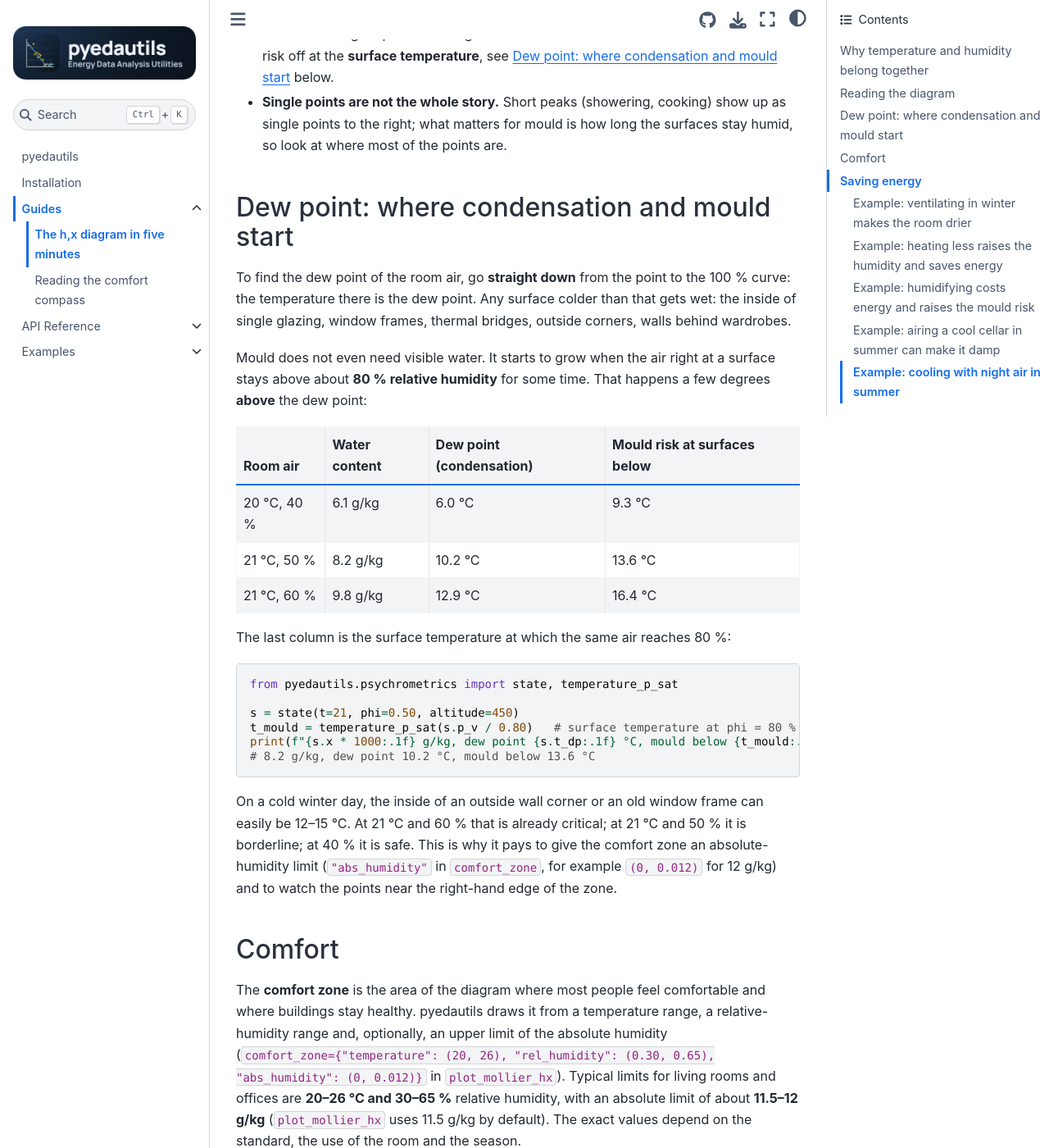
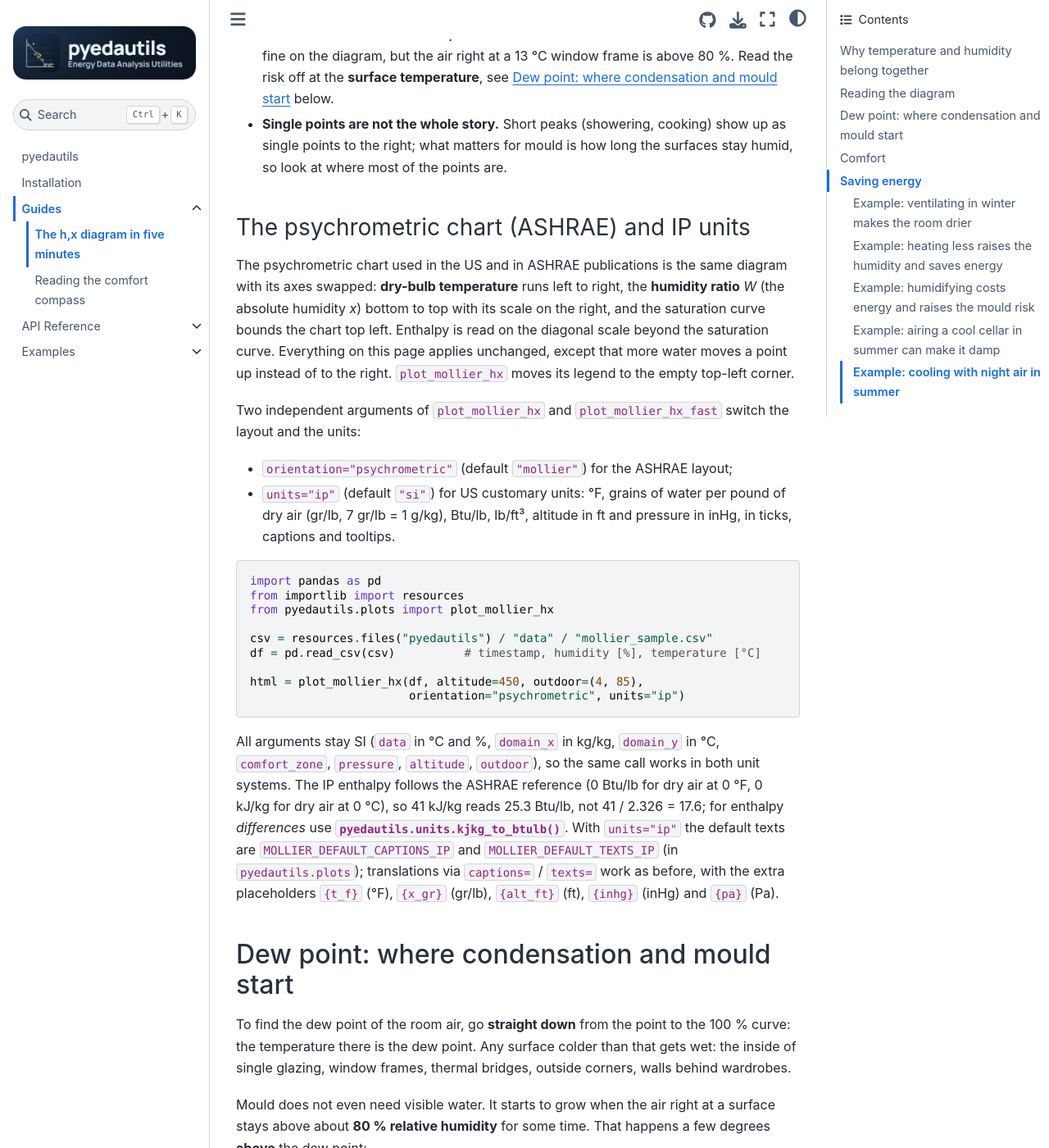
Before and after one commit to retomarek/pyedautils, a Jupyter Book: the page built from docs/guides/mollier_hx.md, in a window 1280 px wide and 1400 px high, scrolled down 2529 px. Shown: the whole window at 82% size. Built offline with Jupyter Book 1.0.4 settings and Sphinx 7.4.7 and the Sphinx Book theme 1.1.4, drawn with Linux system fonts in a browser that asks for light colours; some of the changed text lies outside the part shown.

Commit message:
Docs: psychrometric chart (ASHRAE) and IP units in the h,x guide
New section on orientation="psychrometric" and units="ip" with an example
call, the SI inputs, the ASHRAE enthalpy reference and the IP defaults /
placeholders.

Co-Authored-By: Claude Opus 5.5 <noreply@anthropic.com>

````diff
--- a/docs/guides/mollier_hx.md
+++ b/docs/guides/mollier_hx.md
@@ -2,7 +2,8 @@
 
 The [Mollier h,x diagram](https://en.wikipedia.org/wiki/Psychrometrics#Mollier_diagram)
 is the map engineers use for moist air. In English-speaking countries the same
-physics is usually drawn as the psychrometric chart, rotated and mirrored.
+physics is usually drawn as the psychrometric chart, rotated and mirrored
+(pyedautils draws that too, see {ref}`hx-psychrometric-chart`).
 pyedautils draws it with {func}`~pyedautils.plots.comfort.plot_mollier_hx` (and the
 lighter {func}`~pyedautils.plots.comfort.plot_mollier_hx_fast`); the numbers behind it
 come from the {doc}`psychrometric functions <../api/psychrometrics>` in
@@ -109,6 +110,50 @@ print(f"x = {s.x * 1000:.1f} g/kg, dew point = {s.t_dp:.1f} °C")
 - **Single points are not the whole story.** Short peaks (showering, cooking)
   show up as single points to the right; what matters for mould is how long
   the surfaces stay humid, so look at where most of the points are.
+
+(hx-psychrometric-chart)=
+### The psychrometric chart (ASHRAE) and IP units
+
+The psychrometric chart used in the US and in ASHRAE publications is the same
+diagram with its axes swapped: **dry-bulb temperature** runs left to right,
+the **humidity ratio** *W* (the absolute humidity *x*) bottom to top with its
+scale on the right, and the saturation curve bounds the chart top left.
+Enthalpy is read on the diagonal scale beyond the saturation curve. Everything
+on this page applies unchanged, except that more water moves a point up
+instead of to the right. `plot_mollier_hx` moves its legend to the empty
+top-left corner.
+
+Two independent arguments of `plot_mollier_hx` and `plot_mollier_hx_fast`
+switch the layout and the units:
+
+- `orientation="psychrometric"` (default `"mollier"`) for the ASHRAE layout;
+- `units="ip"` (default `"si"`) for US customary units: °F, grains of water
+  per pound of dry air (gr/lb, 7 gr/lb = 1 g/kg), Btu/lb, lb/ft³, altitude in
+  ft and pressure in inHg, in ticks, captions and tooltips.
+
+```python
+import pandas as pd
+from importlib import resources
+from pyedautils.plots import plot_mollier_hx
+
+csv = resources.files("pyedautils") / "data" / "mollier_sample.csv"
+df = pd.read_csv(csv)          # timestamp, humidity [%], temperature [°C]
+
+html = plot_mollier_hx(df, altitude=450, outdoor=(4, 85),
+                       orientation="psychrometric", units="ip")
+```
+
+All arguments stay SI (`data` in °C and %, `domain_x` in kg/kg, `domain_y`
+in °C, `comfort_zone`, `pressure`, `altitude`, `outdoor`), so the same call
+works in both unit systems. The IP enthalpy follows the ASHRAE reference
+(0 Btu/lb for dry air at 0 °F, 0 kJ/kg for dry air at 0 °C), so 41 kJ/kg reads
+25.3 Btu/lb, not 41 / 2.326 = 17.6; for enthalpy *differences* use
+{func}`pyedautils.units.kjkg_to_btulb`. With `units="ip"` the default texts
+are `MOLLIER_DEFAULT_CAPTIONS_IP` and `MOLLIER_DEFAULT_TEXTS_IP` (in
+`pyedautils.plots`); translations via
+`captions=` / `texts=` work as before, with the extra placeholders
+`{t_f}` (°F), `{x_gr}` (gr/lb), `{alt_ft}` (ft), `{inhg}` (inHg) and `{pa}`
+(Pa).
 
 (hx-dew-point)=
 ## Dew point: where condensation and mould start
````
